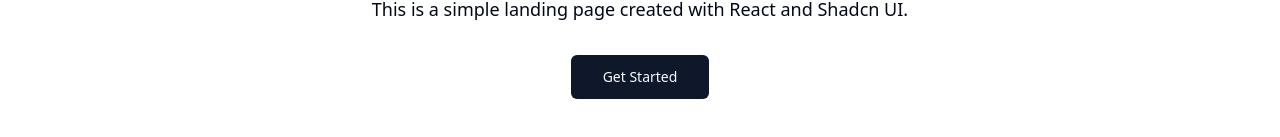
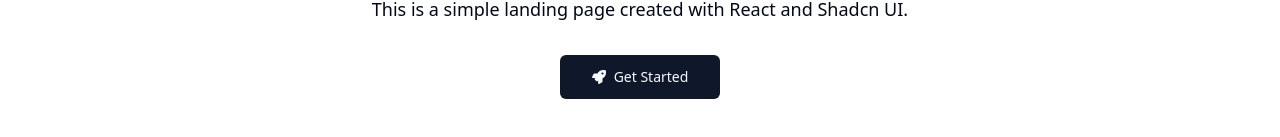
Before and after one commit to GPT-Engineer-App-Dev/starter-app-kit, a React (Vite) app: page / in a window 1280 px wide. Shown: the part 165-302 px from the top of the page. Built offline with nearby package versions, Linux system fonts and the light colour scheme.

Commit message:
Fix react-icons import and add FaRocket icon to Get Started button

```diff
--- a/package.json
+++ b/package.json
@@ -53,6 +53,7 @@
     "react-day-picker": "^8.10.1",
     "react-dom": "^18.2.0",
     "react-hook-form": "^7.52.0",
+    "react-icons": "^4.12.0",
     "react-resizable-panels": "^2.0.19",
     "react-router-dom": "^6.23.1",
     "sonner": "^1.5.0",
--- a/src/pages/Index.jsx
+++ b/src/pages/Index.jsx
@@ -1,5 +1,6 @@
 import React from 'react';
 import { Button } from "@/components/ui/button";
+import { FaRocket } from 'react-icons/fa';
 
 const Index = () => {
   return (
@@ -10,7 +11,7 @@ const Index = () => {
       </p>
       <div className="flex justify-center">
         <Button variant="default" size="lg">
-          Get Started
+          <FaRocket className="mr-2" /> Get Started
         </Button>
       </div>
     </div>
```
Also changed, not shown: 1 other file (tests, documents, lock files or other folders).
